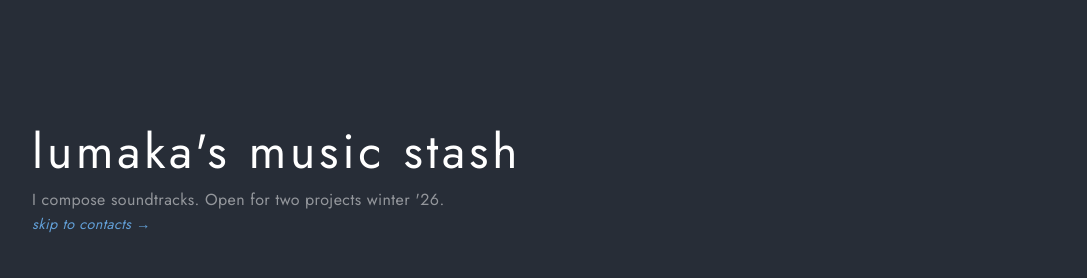
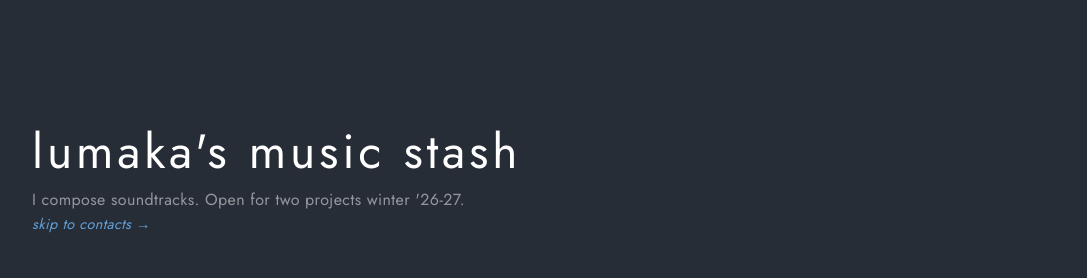
Before and after one commit to thelumaka/lumaka-music, a Next.js app: page / in a window 1280 px wide. Shown: the top 278 px of the page, without its empty margins (96-1183 px from the left). Built offline with nearby package versions, Linux system fonts and the light colour scheme.

Commit message:
Update page.js

```diff
--- a/app/page.js
+++ b/app/page.js
@@ -643,7 +643,7 @@ hoverTimeout.current = setTimeout(() => {
     className="mt-3 text-sm md:text-base font-light tracking-wide"
   >
     <span style={{ opacity: 0.5 }}>
-      I compose soundtracks. Open for two projects winter '26.
+      I compose soundtracks. Open for two projects winter '26-27.
     </span>
 
     <a
```
